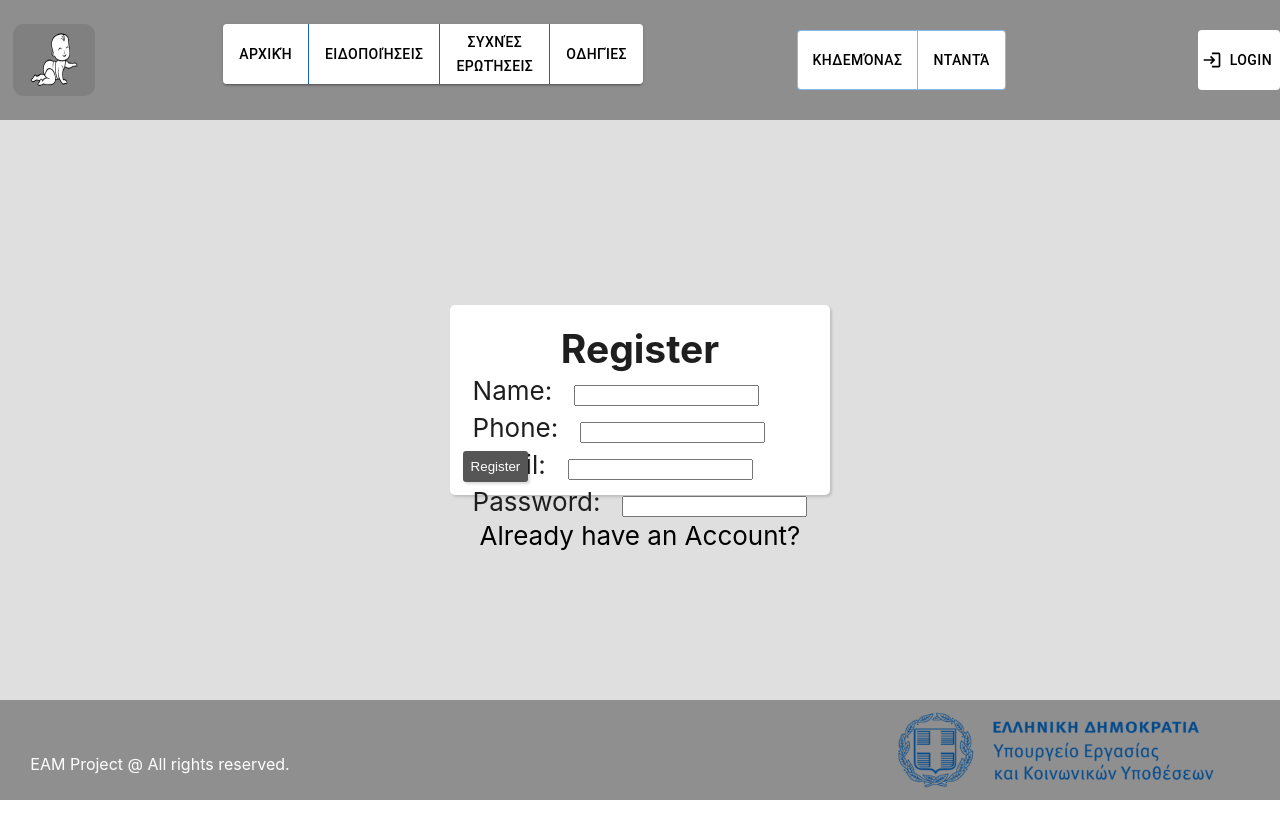
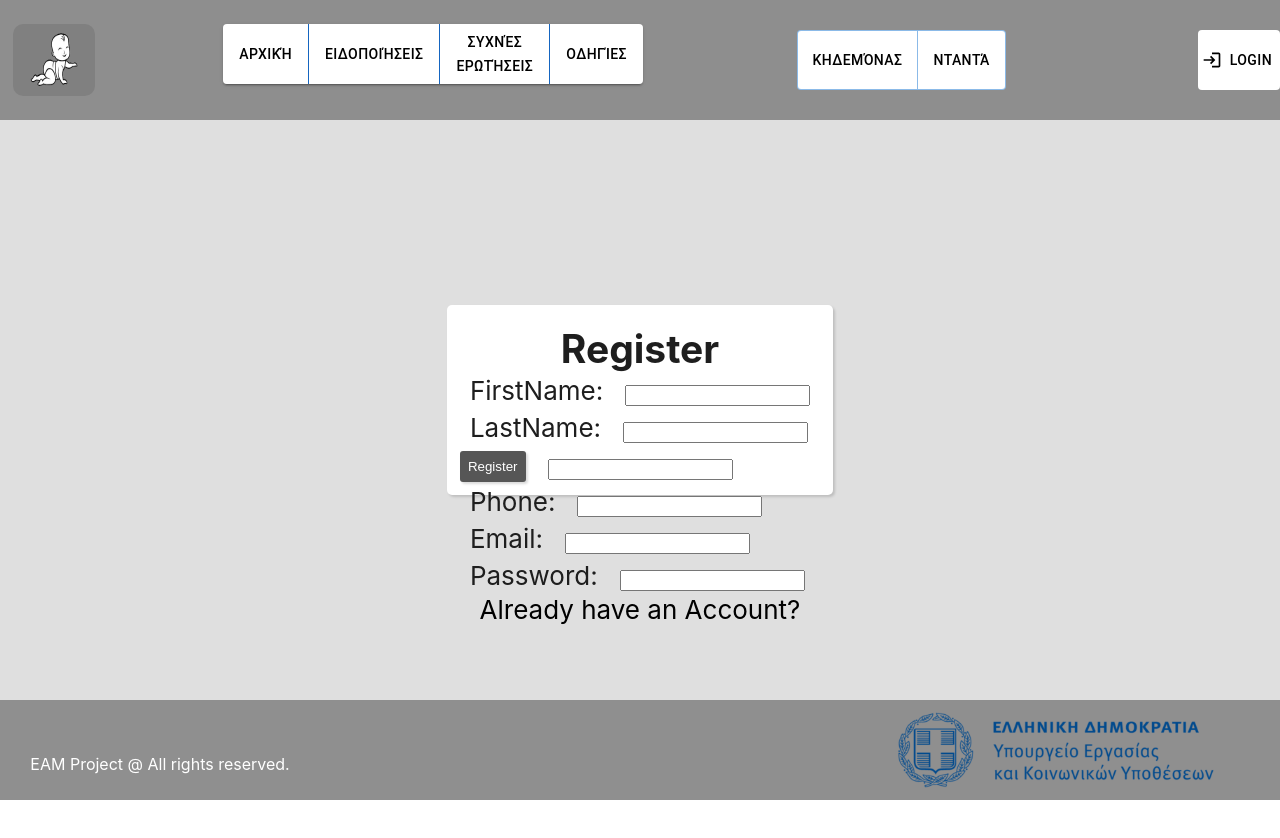
Before and after one commit to argylaz/Ntantades_ths_Geitonias, a React (Create React App) app in the folder react-ntantades-app/: page /Register in a window 1280 px wide. Shown: the top 838 px of the page. Built offline with nearby package versions, Linux system fonts and the light colour scheme; no server answers.

Commit message:
Added more fields to registration form

```diff
--- a/react-ntantades-app/src/pages/Register.jsx
+++ b/react-ntantades-app/src/pages/Register.jsx
@@ -8,7 +8,9 @@ export default function Register() {
 
   const [email, setEmail] = useState('');
   const [password, setPassword] = useState('');
-  const [name, setName] = useState('');
+  const [firstname, setFirstName] = useState('');
+  const [lastname, setLastName] = useState('');
+  const [age, setAge] = useState('');
   const [phone, setPhone] = useState('');
   const [loading, setLoading] = useState(false);
 
@@ -24,7 +26,9 @@ export default function Register() {
 
       // Save Added info to firestore
       await setDoc(doc(FIREBASE_DB, "users", user.uid), {
-        name: name,
+        firstname: firstname,
+        lastname: lastname,
+        age: age,
         email: email,
         phone: phone,
         createdAt: new Date().toISOString(),
@@ -44,14 +48,38 @@ export default function Register() {
         <form onSubmit={SignUp} className='register-container'>
             <h2>Register</h2>
 
-            {/* Field for name */}
+            {/* Field for firstname */}
             <div className='register-row'>
-            <label>Name:</label>
+            <label>FirstName:</label>
             &nbsp;&nbsp;&nbsp;
             <input
               type="text"
-              value={name}
-              onChange={(e) => setName(e.target.value)}
+              value={firstname}
+              onChange={(e) => setFirstName(e.target.value)}
+              required
+            />
+            </div>
+
+            {/* Field for lastname */}
+            <div className='register-row'>
+            <label>LastName:</label>
+            &nbsp;&nbsp;&nbsp;
+            <input
+              type="text"
+              value={lastname}
+              onChange={(e) => setLastName(e.target.value)}
+              required
+            />
+            </div>
+
+            {/* Field for Age */}
+            <div className='register-row'>
+            <label>Age:</label>
+            &nbsp;&nbsp;&nbsp;
+            <input
+              type="number"
+              value={age}
+              onChange={(e) => setAge(e.target.value)}
               required
             />
             </div>
```
